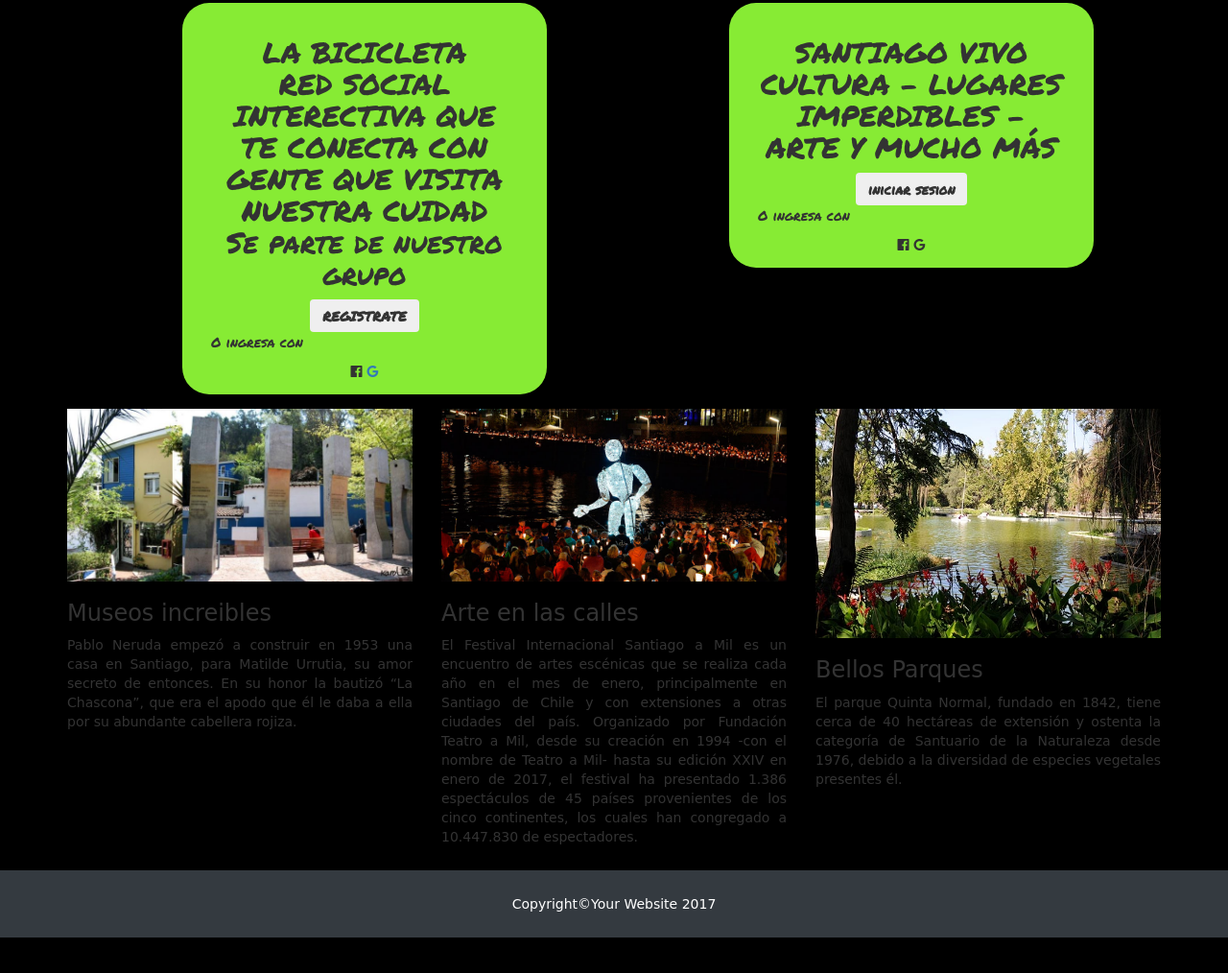
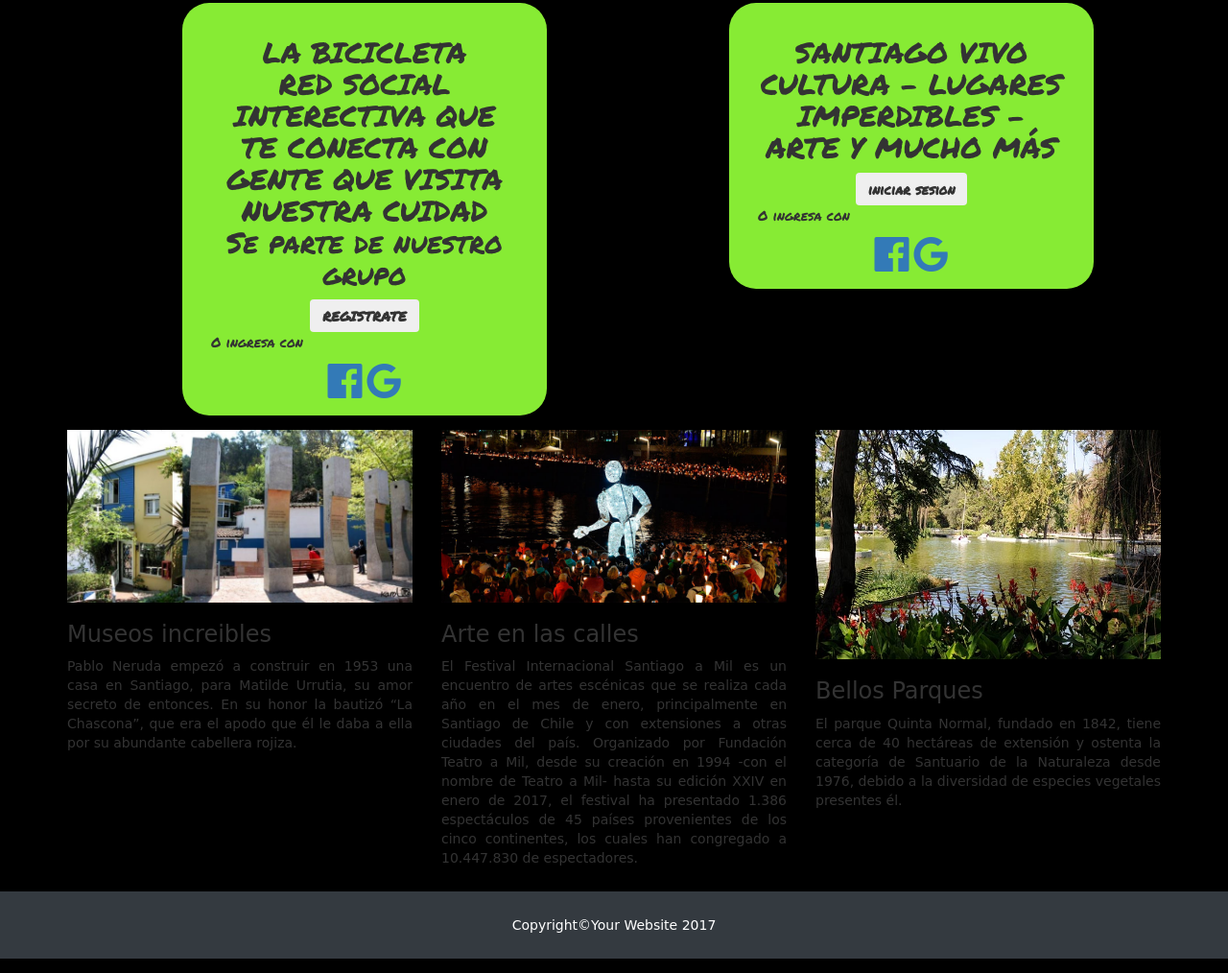
Before and after one commit to carolina-silvag/redSocial, a plain HTML site: page index.html in a window 1280 px wide. Shown: the part 724-1738 px from the top of the page at 96% size. Before the commit the page ends 1716 px from the top, so only its background shows below. Drawn offline with Linux system fonts and the light colour scheme; no server answers; a web font is replaced by a local one.

Commit message:
algo mas

```diff
--- a/index.html
+++ b/index.html
@@ -165,8 +165,8 @@
                <button class="hidden-lg hidden-md" type="button">Descarga el app</button>
                <button type="button" class="btn btn-light btnRegistry" data-toggle="modal" data-target="#modalSign-up"><strong>REGISTRATE</strong></button>
               <p class="line"> O ingresa con </p>
-              <i class="fa fa-facebook-official" aria-hidden="true"></i>
-              <a href="#"><i class="fa fa-google" aria-hidden="true"></i></a>
+              <a href="#"><i class="fa fa-facebook-official fa-3x" aria-hidden="true"></i></a>
+              <a href="#"><i class="fa fa-google fa-3x" aria-hidden="true"></i></a>
           </div>
         </div>
       <div class="col-md-4 col-md-offset-2 text-center">
@@ -174,8 +174,8 @@
             <h2 class="title">SANTIAGO VIVO <br>CULTURA - LUGARES IMPERDIBLES - ARTE Y MUCHO MÁS</h2>
             <button type="button" class="btn btn-light btnRegistry" data-toggle="modal" data-target="#modalLog-in"><strong>iniciar sesion</strong></button>
             <p class="line"> O ingresa con </p>
-            <i class="fa fa-facebook-official" id="icoFacebook" aria-hidden="true" href=""></i>
-            <i class="fa fa-google" id="icoGoogle" aria-hidden="true" href=""></i>
+            <a href="#"><i class="fa fa-facebook-official fa-3x" id="icoFacebook" aria-hidden="true" href=""></i></a>
+            <a href="#"><i class="fa fa-google fa-3x" id="icoGoogle" aria-hidden="true" href=""></i></a>
         </div>
       </div>
     </div>
```
Also changed, not shown: assets/css/main2.css (+5 -3 lines).
